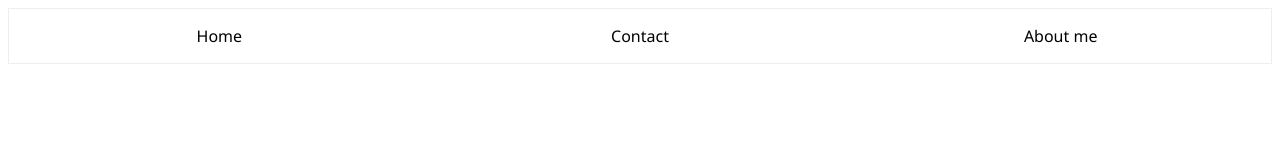
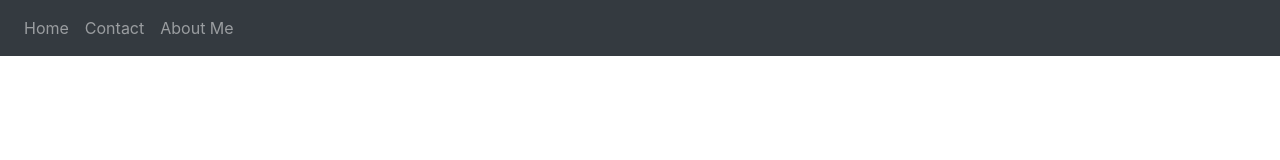
Before and after one commit to edwinflz/projects, a plain HTML site: page src/router-javascript/index.html in a window 1280 px wide. Drawn offline with Linux system fonts and the light colour scheme.

Commit message:
Add: Bootstrap at project Router JS

```diff
--- a/src/router-javascript/index.html
+++ b/src/router-javascript/index.html
@@ -6,52 +6,39 @@
     <meta name="viewport" content="width=device-width, initial-scale=1.0">
     <title>ROUTER SPA</title>
     <link rel="icon" href="../../assets/img/favicon.png" type="image/png" />
+    <link rel="stylesheet" href="../../plugins/bootstrap/css/bootstrap.min.css">
 
-    <style>
-        body {
-            font-family: 'Segoe UI', Tahoma, Geneva, Verdana, sans-serif;
-        }
-
-        .menu {
-            display: grid;
-            grid-template-columns: repeat(3, 1fr);
-            justify-items: center;
-            border: 1px solid #eeeeee;
-        }
-
-        .menu--item {
-            cursor: pointer;
-        }
-
-        .menu--item:hover {
-            color: limegreen;
-            text-decoration: underline;
-        }
-
-        .container {
-            max-width: 1000px;
-            margin: 0 auto;
-            text-align: center;
-        }
-    </style>
 </head>
 
 <body>
-    <header class="menu">
-        <div class="menu--item" onclick="router.loadRoute('')">
-            <p>Home</p>
+
+    <nav class="navbar navbar-expand-sm navbar-dark bg-dark">
+
+        <button class="navbar-toggler d-lg-none" type="button" data-toggle="collapse" data-target="#collapsibleNavId"
+            aria-controls="collapsibleNavId" aria-expanded="false" aria-label="Toggle navigation"></button>
+        <div class="collapse navbar-collapse" id="collapsibleNavId">
+            <ul class="navbar-nav mr-auto mt-2 mt-lg-0">
+                <li class="nav-item">
+                    <a class="nav-link" onclick="router.loadRoute('')">Home <span class="sr-only">(current)</span></a>
+                </li>
+                <li class="nav-item">
+                    <a class="nav-link" onclick="router.loadRoute('contacto')">Contact</a>
+                </li>
+                <li class="nav-item">
+                    <a class="nav-link" onclick="router.loadRoute('about')">About Me</a>
+                </li>
+
+            </ul>
+
         </div>
-        <div class="menu--item" onclick="router.loadRoute('contacto')">
-            <p>Contact</p>
-        </div>
-        <div class="menu--item" onclick="router.loadRoute('about')">
-            <p>About me</p>
-        </div>
-    </header>
+    </nav>
 
-    <div class="container" data-router>
+    <div class="container mt-5" data-router>
     </div>
 
+
+    <script src="../../plugins/jquery/jquery-3.4.0.min.js"></script>
+    <script src="../../plugins/bootstrap/js/bootstrap.bundle.min.js"></script>
     <script src="router.js"></script>
     <script src="routes.js"></script>
     <script src="index.js"></script>
--- a/src/router-javascript/routes.js
+++ b/src/router-javascript/routes.js
@@ -1,14 +1,20 @@
 const routes = [
     {
         path: '/',
-        template: '<h1>Home</h1>'
+        template: `<div class="alert alert-primary" role="alert">
+        Estoy en el HOME!
+        </div>`
     },
     {
         path: '/contacto',
-        template: '<h1>Contacto</h1>'
+        template: `<div class="alert alert-success" role="alert">
+        Estoy en CONTACTO!
+        </div>`
     },
     {
         path: '/about',
-        template: '<h1>About ME</h1>'
+        template: `<div class="alert alert-danger" role="alert">
+        Estoy en ABOUT!
+        </div>`
     }
 ];
```
